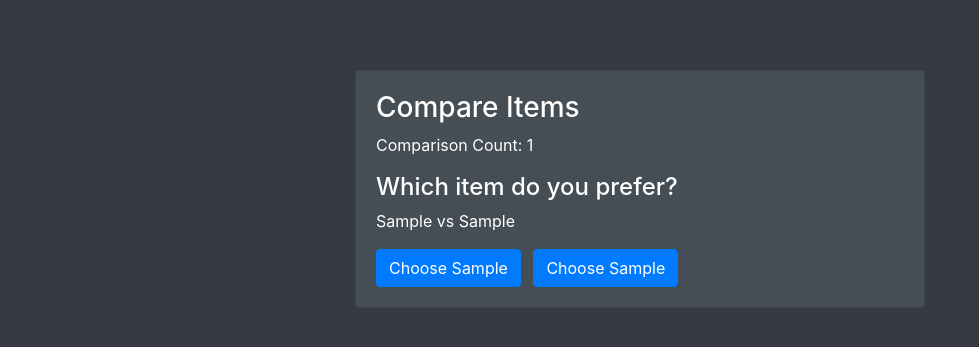
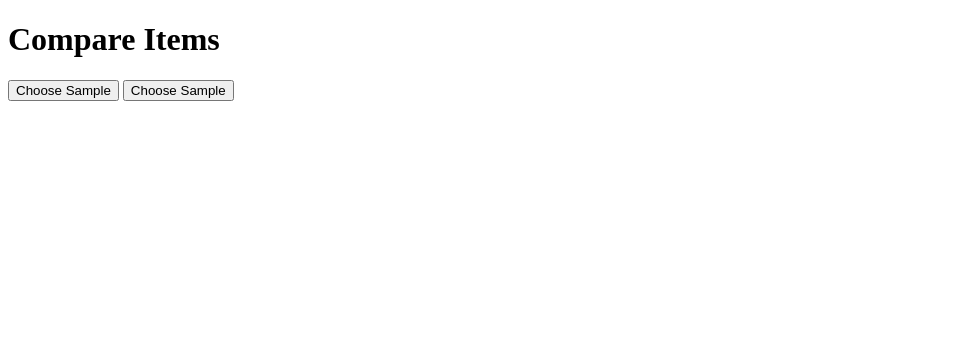
Before and after one commit to mckayc/elosimplecomparison, a Flask app: template templates/compare.html in a window 1280 px wide. Shown: the top 347 px of the page, without its empty margins (0-979 px from the left). Run offline with Flask 3, Linux system fonts and the light colour scheme; the template is opened without the code that fills it: most values are stand-ins (such as "Sample title", 1, 10 or a date in 2020); some libraries are stand-ins or nearby versions.

Commit message:
fixed I hope

```diff
--- a/app.py
+++ b/app.py
@@ -1,3 +1,4 @@
+# app.py
 from flask import Flask, render_template, request, redirect, url_for, jsonify
 from datetime import datetime
 import sqlite3
--- a/templates/compare.html
+++ b/templates/compare.html
@@ -1,56 +1,24 @@
+<!-- compare.html -->
 <!DOCTYPE html>
 <html lang="en">
 <head>
     <meta charset="UTF-8">
     <meta name="viewport" content="width=device-width, initial-scale=1.0">
     <title>Compare Items</title>
-    <link rel="stylesheet" href="https://stackpath.bootstrapcdn.com/bootstrap/4.5.2/css/bootstrap.min.css" integrity="sha384-JcKb8q3iqJ61gNV9KGb8thSsNjpSL0n8PARn9HuZOnIxN0hoP+VmmDGMN5t9UJ0Z" crossorigin="anonymous">
-    <style>
-        body {
-            background-color: #343a40; /* Dark theme background color */
-            color: #ffffff; /* Text color */
-            padding: 20px;
-        }
-        .container {
-            max-width: 600px;
-            margin-top: 50px;
-        }
-        .card {
-            background-color: #454d55; /* Card background color */
-            padding: 20px;
-            margin-bottom: 20px;
-        }
-    </style>
 </head>
 <body>
-    <div class="container">
-        <div class="card">
-            <h3>Compare Items</h3>
-            <p>Comparison Count: <span id="comparisonCount">0</span></p>
-
-            <form action="/compare" method="POST">
-                {% if item1 and item2 %}
-                <h4>Which item do you prefer?</h4>
-                <p>{{ item1[1] }} vs {{ item2[1] }}</p>
+    <h1>Compare Items</h1>
+    <div>
+        {% if item1 and item2 %}
+            <form method="post" action="/compare">
                 <input type="hidden" name="item1_id" value="{{ item1[0] }}">
                 <input type="hidden" name="item2_id" value="{{ item2[0] }}">
-                {% endif %}
-                <button type="submit" class="btn btn-primary">Choose {{ item1[1] }}</button>
-                <button type="submit" class="btn btn-primary ml-2">Choose {{ item2[1] }}</button>
+                <button type="submit" name="winner_id" value="{{ item1[0] }}">Choose {{ item1[1] }}</button>
+                <button type="submit" name="winner_id" value="{{ item2[0] }}">Choose {{ item2[1] }}</button>
             </form>
-        </div>
+        {% else %}
+            <p>Not enough items to compare.</p>
+        {% endif %}
     </div>
-
-    <script>
-        document.addEventListener('DOMContentLoaded', function() {
-            // Get the initial comparison count from the server
-            fetch('/get_comparison_count')
-                .then(response => response.json())
-                .then(data => {
-                    document.getElementById('comparisonCount').innerText = data.comparison_count;
-                })
-                .catch(error => console.error('Error fetching comparison count:', error));
-        });
-    </script>
 </body>
 </html>
```
